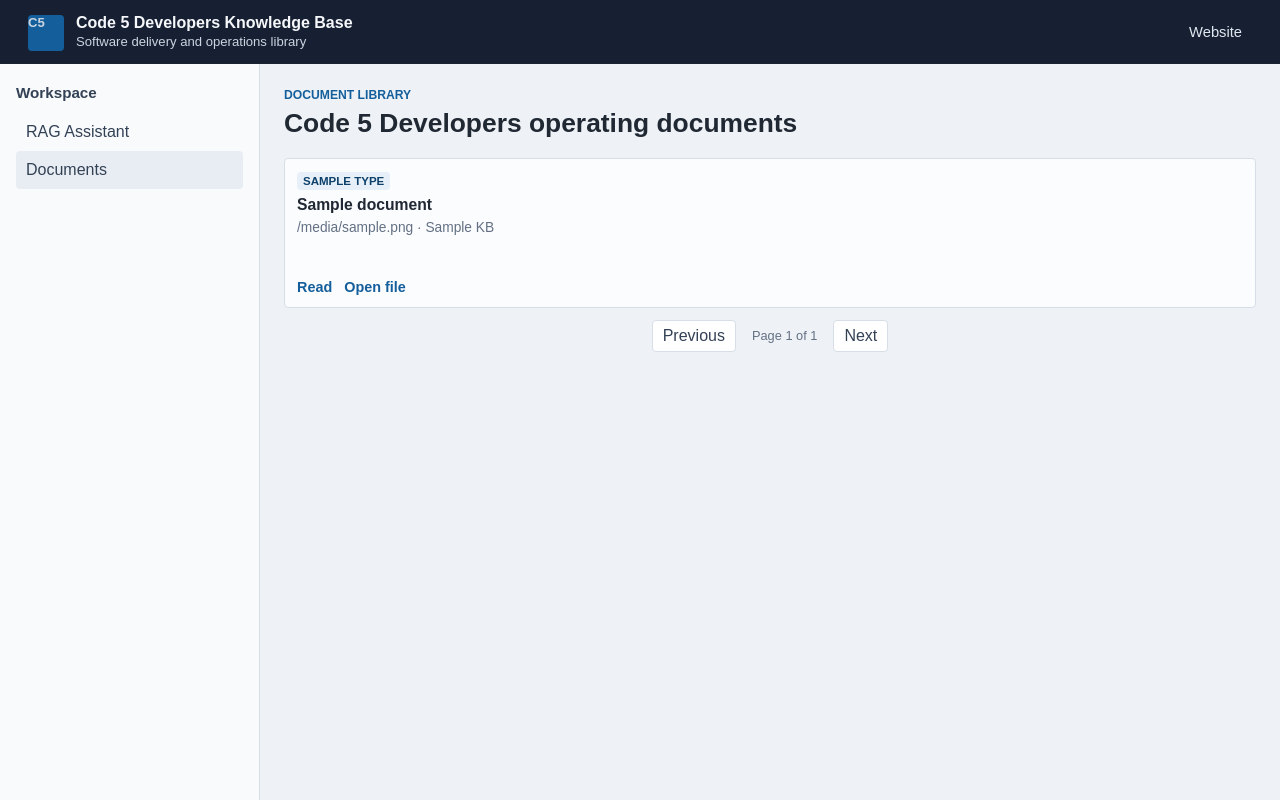
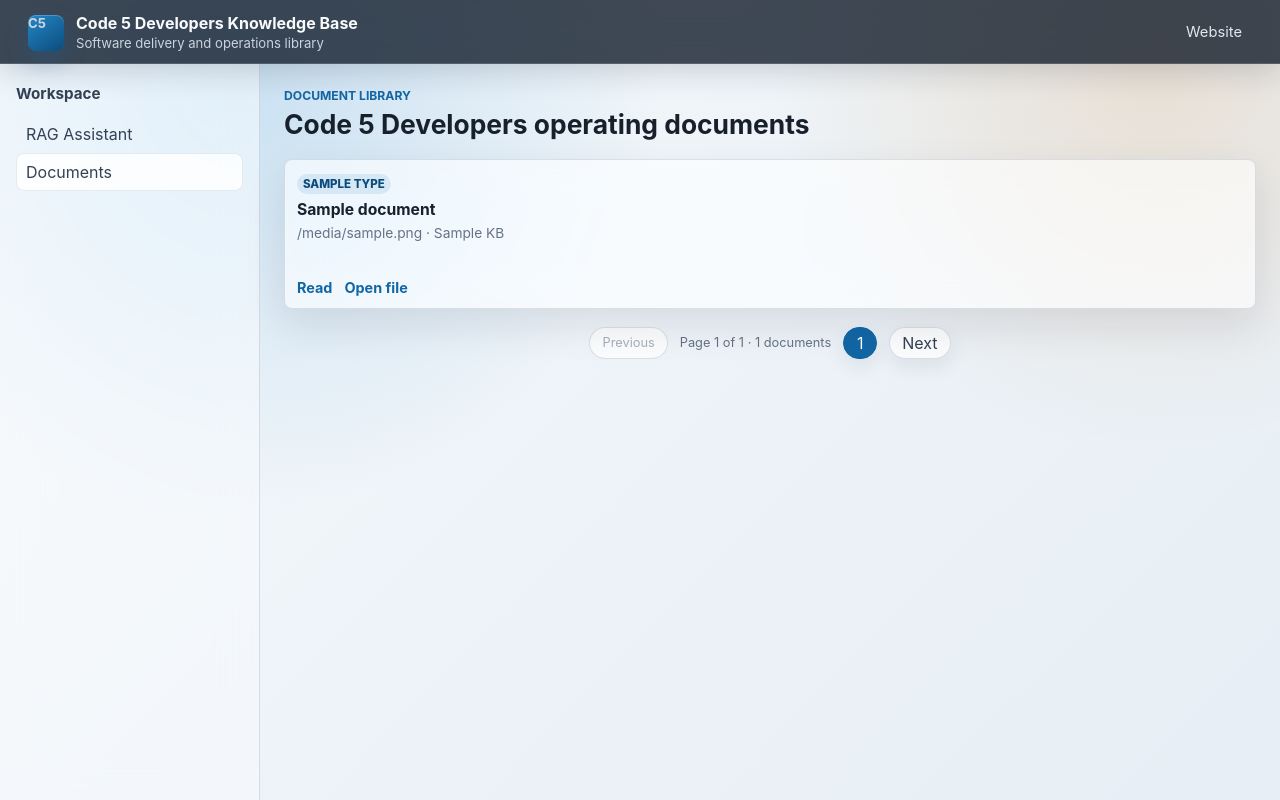
Before and after one commit to Kigen29/code5-knowledge-assistant, a Flask app: template rag_app/templates/library.html in a window 1280 px wide. Run offline with Flask 3, Linux system fonts and the light colour scheme; the template is opened without the code that fills it: most values are stand-ins (such as "Sample title", 1, 10 or a date in 2020); data that the repository does not hold is empty.

Commit message:
Improve library pagination and evidence UI

```diff
--- a/rag_app/app.py
+++ b/rag_app/app.py
@@ -26,7 +26,24 @@ def create_app() -> Flask:
 
     @app.get("/library")
     def library():
-        return render_template("library.html", documents=list_library_documents())
+        documents = list_library_documents()
+        page = positive_int(request.args.get("page"), default=1)
+        per_page = 8
+        total_pages = max(1, (len(documents) + per_page - 1) // per_page)
+        page = min(page, total_pages)
+        start = (page - 1) * per_page
+        end = start + per_page
+        return render_template(
+            "library.html",
+            documents=documents[start:end],
+            pagination={
+                "page": page,
+                "total_pages": total_pages,
+                "total_items": len(documents),
+                "prev_page": page - 1 if page > 1 else None,
+                "next_page": page + 1 if page < total_pages else None,
+            },
+        )
 
     @app.get("/library/<path:filename>")
     def library_document(filename: str):
@@ -99,6 +116,14 @@ def find_library_document(filename: str) -> dict | None:
     return None
 
 
+def positive_int(value: str | None, default: int = 1) -> int:
+    try:
+        parsed = int(value or default)
+    except (TypeError, ValueError):
+        return default
+    return max(1, parsed)
+
+
 def title_for_path(path: Path) -> str:
     try:
         text = parse_file(path)
--- a/rag_app/static/app.js
+++ b/rag_app/static/app.js
@@ -19,23 +19,66 @@ async function askPolicy(text) {
   const data = await response.json();
   answer.textContent = data.answer;
   latency.textContent = `${data.latency_ms} ms`;
-  renderList(citations, data.citations, (item) => `${item.title} (${item.heading || item.chunk_id})`);
-  renderList(snippets, data.snippets, (item) => `${item.title}: ${item.snippet}`);
+  renderCitations(data.citations || []);
+  renderSnippets(data.snippets || []);
 }
 
-function renderList(node, rows, mapper) {
-  node.classList.toggle("muted", !rows.length);
+function setEmpty(node, message) {
+  node.classList.add("muted");
+  node.textContent = message;
+}
+
+function renderCitations(rows) {
+  citations.classList.toggle("muted", !rows.length);
   if (!rows.length) {
-    node.textContent = "None returned.";
+    setEmpty(citations, "No citations returned for this answer.");
     return;
   }
-  node.innerHTML = "";
+  citations.innerHTML = "";
   rows.forEach((row) => {
     const div = document.createElement("div");
-    div.className = "evidence-item";
-    div.textContent = mapper(row);
-    node.appendChild(div);
+    div.className = "evidence-item citation-card";
+    div.innerHTML = `
+      <div class="evidence-kicker">
+        <span>${escapeHtml(row.relevance || "retrieved")}</span>
+        <code>${escapeHtml(row.chunk_id || "")}</code>
+      </div>
+      <strong>${escapeHtml(row.title || "Untitled source")}</strong>
+      <p>${escapeHtml(row.heading || "General")}</p>
+      <small>${escapeHtml(row.source_path || "")}</small>
+    `;
+    citations.appendChild(div);
   });
+}
+
+function renderSnippets(rows) {
+  snippets.classList.toggle("muted", !rows.length);
+  if (!rows.length) {
+    setEmpty(snippets, "No retrieved snippets to show.");
+    return;
+  }
+  snippets.innerHTML = "";
+  rows.forEach((row) => {
+    const div = document.createElement("div");
+    div.className = "evidence-item snippet-card";
+    div.innerHTML = `
+      <div class="evidence-kicker">
+        <span>${escapeHtml(row.title || "Untitled source")}</span>
+        <code>${escapeHtml(row.chunk_id || "")}</code>
+      </div>
+      <p>${escapeHtml(row.snippet || "")}</p>
+    `;
+    snippets.appendChild(div);
+  });
+}
+
+function escapeHtml(value) {
+  return String(value)
+    .replaceAll("&", "&amp;")
+    .replaceAll("<", "&lt;")
+    .replaceAll(">", "&gt;")
+    .replaceAll('"', "&quot;")
+    .replaceAll("'", "&#039;");
 }
 
 if (form) {
@@ -78,25 +121,44 @@ document.querySelectorAll(".paginated-list").forEach((list) => {
   const label = controls.querySelector("[data-page-label]");
   const prev = controls.querySelector("[data-page-action='prev']");
   const next = controls.querySelector("[data-page-action='next']");
+  const pageButtons = document.createElement("div");
+  pageButtons.className = "page-numbers";
+  label.insertAdjacentElement("afterend", pageButtons);
 
   function renderPage() {
     const start = (page - 1) * pageSize;
     const end = start + pageSize;
     items.forEach((item, index) => {
-      item.hidden = index < start || index >= end;
+      item.classList.toggle("is-hidden", index < start || index >= end);
     });
     label.textContent = `Page ${page} of ${totalPages}`;
     prev.disabled = page === 1;
     next.disabled = page === totalPages;
+    pageButtons.innerHTML = "";
+    for (let index = 1; index <= totalPages; index += 1) {
+      const button = document.createElement("button");
+      button.type = "button";
+      button.className = index === page ? "page-number active" : "page-number";
+      button.textContent = index;
+      button.setAttribute("aria-label", `Go to page ${index}`);
+      button.addEventListener("click", () => {
+        page = index;
+        renderPage();
+        list.scrollIntoView({ behavior: "smooth", block: "start" });
+      });
+      pageButtons.appendChild(button);
+    }
   }
 
   prev.addEventListener("click", () => {
     page = Math.max(1, page - 1);
     renderPage();
+    list.scrollIntoView({ behavior: "smooth", block: "start" });
   });
   next.addEventListener("click", () => {
     page = Math.min(totalPages, page + 1);
     renderPage();
+    list.scrollIntoView({ behavior: "smooth", block: "start" });
   });
   renderPage();
 });
--- a/rag_app/static/styles.css
+++ b/rag_app/static/styles.css
@@ -1,15 +1,18 @@
 :root {
   color-scheme: light;
-  --ink: #202833;
-  --muted: #637083;
-  --line: #d8dee8;
-  --panel: #ffffff;
-  --bg: #eef2f6;
-  --nav: #172033;
-  --nav-ink: #f5f7fa;
-  --accent: #145f9b;
-  --accent-dark: #0d416b;
-  --focus: #dd8b24;
+  --ink: #17202b;
+  --muted: #667386;
+  --line: rgba(119, 136, 158, 0.24);
+  --panel: rgba(255, 255, 255, 0.72);
+  --panel-strong: rgba(255, 255, 255, 0.9);
+  --bg: #edf3f8;
+  --nav: rgba(14, 24, 38, 0.78);
+  --nav-ink: #f8fafc;
+  --accent: #1266a5;
+  --accent-dark: #0c4c7d;
+  --focus: #d78a34;
+  --shadow: 0 18px 50px rgba(25, 37, 52, 0.12);
+  --glass-shadow: 0 16px 42px rgba(15, 23, 42, 0.1);
 }
 
 * {
@@ -18,9 +21,14 @@
 
 body {
   margin: 0;
-  background: var(--bg);
+  min-height: 100vh;
+  background:
+    radial-gradient(circle at 18% 10%, rgba(89, 163, 217, 0.28), transparent 34%),
+    radial-gradient(circle at 90% 8%, rgba(215, 138, 52, 0.18), transparent 28%),
+    linear-gradient(135deg, #f8fbfd 0%, var(--bg) 48%, #e7eef5 100%);
+  background-attachment: fixed;
   color: var(--ink);
-  font-family: Arial, Helvetica, sans-serif;
+  font-family: Inter, ui-sans-serif, system-ui, -apple-system, BlinkMacSystemFont, "Segoe UI", Arial, sans-serif;
 }
 
 .topbar {
@@ -31,8 +39,14 @@ body {
   gap: 24px;
   padding: 0 28px;
   background: var(--nav);
+  backdrop-filter: blur(18px) saturate(140%);
+  -webkit-backdrop-filter: blur(18px) saturate(140%);
   color: var(--nav-ink);
-  border-bottom: 1px solid #1a2330;
+  border-bottom: 1px solid rgba(255, 255, 255, 0.14);
+  box-shadow: 0 8px 30px rgba(15, 23, 42, 0.16);
+  position: sticky;
+  top: 0;
+  z-index: 10;
 }
 
 .brand {
@@ -47,8 +61,9 @@ body {
   height: 36px;
   display: inline-grid;
   place-items: center;
-  border-radius: 4px;
-  background: var(--accent);
+  border-radius: 8px;
+  background: linear-gradient(145deg, #2387c7, var(--accent-dark));
+  box-shadow: inset 0 1px 0 rgba(255, 255, 255, 0.22), 0 10px 22px rgba(18, 102, 165, 0.28);
   font-weight: 700;
 }
 
@@ -73,12 +88,12 @@ body {
   color: #dfe7ef;
   text-decoration: none;
   padding: 8px 10px;
-  border-radius: 4px;
+  border-radius: 999px;
   font-size: 0.92rem;
 }
 
 .topnav a:hover {
-  background: #344253;
+  background: rgba(255, 255, 255, 0.12);
 }
 
 .app-shell {
@@ -88,7 +103,9 @@ body {
 }
 
 .sidebar {
-  background: #f8fafc;
+  background: rgba(248, 250, 252, 0.58);
+  backdrop-filter: blur(18px) saturate(130%);
+  -webkit-backdrop-filter: blur(18px) saturate(130%);
   border-right: 1px solid var(--line);
   padding: 20px 16px;
 }
@@ -117,7 +134,7 @@ body {
   display: flex;
   align-items: center;
   padding: 9px 10px;
-  border-radius: 4px;
+  border-radius: 8px;
   color: #334155;
   text-decoration: none;
   font: inherit;
@@ -183,7 +204,10 @@ h1 {
 .text-reader {
   background: var(--panel);
   border: 1px solid var(--line);
-  border-radius: 6px;
+  border-radius: 8px;
+  box-shadow: var(--glass-shadow);
+  backdrop-filter: blur(18px) saturate(145%);
+  -webkit-backdrop-filter: blur(18px) saturate(145%);
 }
 
 .status-row div {
@@ -265,13 +293,20 @@ label,
   gap: 16px;
   padding: 12px;
   border: 1px solid var(--line);
-  border-radius: 4px;
-  background: #fbfcfe;
+  border-radius: 8px;
+  background: rgba(255, 255, 255, 0.62);
+  transition: transform 160ms ease, border-color 160ms ease, box-shadow 160ms ease;
 }
 
 .document-card {
   min-height: 150px;
   flex-direction: column;
+}
+
+.document-card:hover {
+  transform: translateY(-2px);
+  border-color: rgba(18, 102, 165, 0.25);
+  box-shadow: 0 16px 32px rgba(25, 37, 52, 0.12);
 }
 
 .library-row strong,
@@ -293,8 +328,8 @@ label,
   display: inline-block;
   min-width: 42px;
   padding: 3px 6px;
-  border-radius: 4px;
-  background: #e7f0f8;
+  border-radius: 999px;
+  background: rgba(18, 102, 165, 0.1);
   color: var(--accent-dark);
   font-size: 0.72rem;
   font-weight: 800;
@@ -313,21 +348,37 @@ label,
   align-items: center;
   justify-content: space-between;
   gap: 10px;
-  margin-top: 12px;
+  margin-top: 18px;
 }
 
-.pagination button {
+.pagination button,
+.pagination a,
+.pagination .page-link {
   min-height: 32px;
+  display: inline-flex;
+  align-items: center;
+  justify-content: center;
   border: 1px solid var(--line);
-  background: #fff;
+  background: rgba(255, 255, 255, 0.72);
   color: #334155;
-  padding: 0 10px;
+  padding: 0 12px;
   cursor: pointer;
+  border-radius: 999px;
+  box-shadow: 0 8px 20px rgba(25, 37, 52, 0.08);
+  text-decoration: none;
 }
 
-.pagination button:disabled {
+.pagination button:hover:not(:disabled),
+.pagination a:hover {
+  border-color: rgba(18, 102, 165, 0.3);
+  background: rgba(255, 255, 255, 0.95);
+}
+
+.pagination button:disabled,
+.pagination .disabled {
   color: #a5afbd;
   cursor: not-allowed;
+  box-shadow: none;
 }
 
 .pagination span {
@@ -338,7 +389,24 @@ label,
 
 .library-pagination {
   justify-content: center;
-  gap: 16px;
+  gap: 12px;
+  flex-wrap: wrap;
+}
+
+.page-numbers {
+  display: flex;
+  gap: 6px;
+}
+
+.pagination .page-number {
+  min-width: 34px;
+  padding: 0 10px;
+}
+
+.pagination .page-number.active {
+  background: var(--accent);
+  border-color: var(--accent);
+  color: #fff;
 }
 
 .library-shell,
@@ -411,18 +480,19 @@ textarea:focus {
 }
 
 button {
-  border-radius: 4px;
+  border-radius: 8px;
   font: inherit;
 }
 
 .form-actions button {
   min-height: 40px;
   border: 0;
-  background: var(--accent);
+  background: linear-gradient(135deg, var(--accent), var(--accent-dark));
   color: white;
   padding: 0 18px;
   font-weight: 700;
   cursor: pointer;
+  box-shadow: 0 12px 26px rgba(18, 102, 165, 0.24);
 }
 
 .form-actions button:hover {
--- a/rag_app/templates/library.html
+++ b/rag_app/templates/library.html
@@ -36,9 +36,9 @@
             <h1>Code 5 Developers operating documents</h1>
           </div>
         </div>
-        <section class="library-grid paginated-list" data-page-size="8">
+        <section class="library-grid">
           {% for document in documents %}
-            <article class="document-card paginated-item">
+            <article class="document-card">
               <div>
                 <span class="doc-type">{{ document.type }}</span>
                 <h2>{{ document.title }}</h2>
@@ -52,9 +52,22 @@
           {% endfor %}
         </section>
         <div class="pagination library-pagination">
-          <button type="button" data-page-action="prev">Previous</button>
-          <span data-page-label>Page 1 of 1</span>
-          <button type="button" data-page-action="next">Next</button>
+          {% if pagination.prev_page %}
+            <a class="page-link" href="{{ url_for('library', page=pagination.prev_page) }}">Previous</a>
+          {% else %}
+            <span class="page-link disabled">Previous</span>
+          {% endif %}
+          <span>Page {{ pagination.page }} of {{ pagination.total_pages }} · {{ pagination.total_items }} documents</span>
+          <div class="page-numbers">
+            {% for page_number in range(1, pagination.total_pages + 1) %}
+              <a class="page-number{% if page_number == pagination.page %} active{% endif %}" href="{{ url_for('library', page=page_number) }}">{{ page_number }}</a>
+            {% endfor %}
+          </div>
+          {% if pagination.next_page %}
+            <a class="page-link" href="{{ url_for('library', page=pagination.next_page) }}">Next</a>
+          {% else %}
+            <span class="page-link disabled">Next</span>
+          {% endif %}
         </div>
       </section>
     </main>
```
Also changed, not shown: other parts of rag_app/static/styles.css (+62 -9 lines), rag_app/rag.py (+12 -1 lines), tests/test_app.py (+2 -0 lines).
